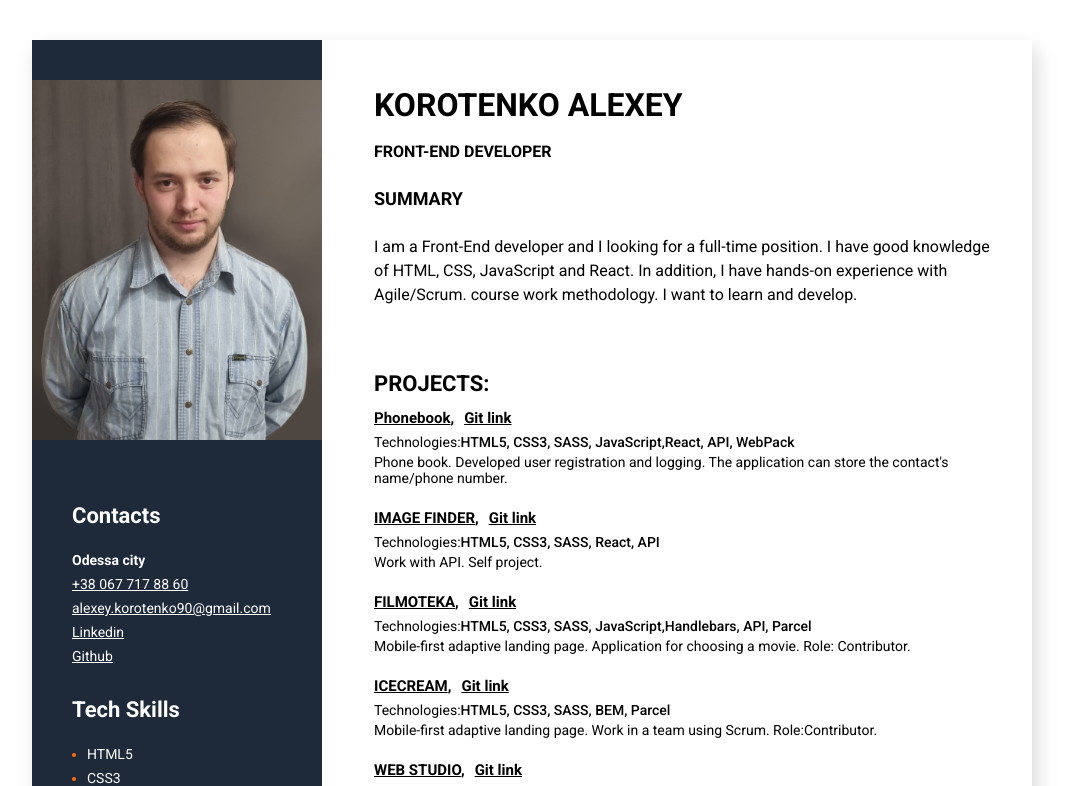
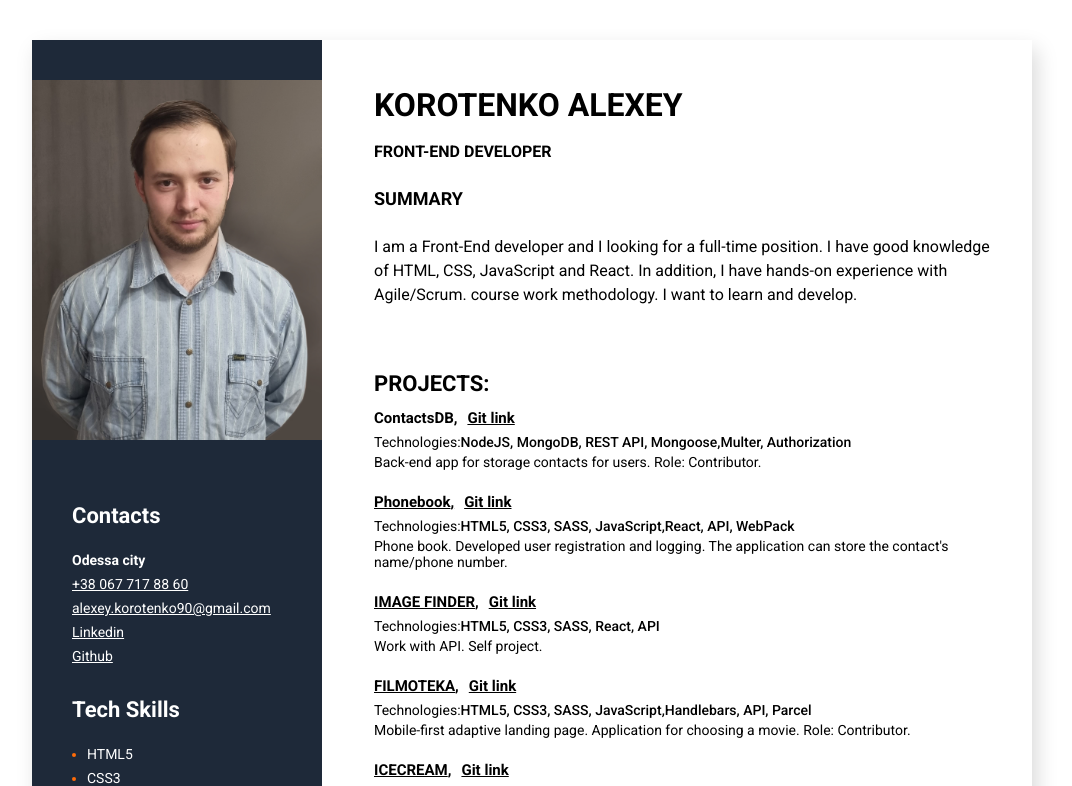
Before and after one commit to ToyEye/resume, a React (Create React App) app: page / in a window 1280 px wide. Shown: the top 786 px of the page, without its empty margins (108-1180 px from the left). Built offline with nearby package versions, Linux system fonts and the light colour scheme.

Commit message:
add project

```diff
--- a/src/Components/Projects/Projects.jsx
+++ b/src/Components/Projects/Projects.jsx
@@ -2,6 +2,13 @@ import React from "react";
 import "./projects.css";
 
 const projectsArra = [
+  {
+    name: "ContactsDB",
+    workLink: null,
+    gitLink: "https://github.com/ToyEye/nodejs-homework-template",
+    technologies: "NodeJS, MongoDB, REST API, Mongoose,Multer, Authorization",
+    about: "Back-end app for storage contacts for users. Role: Contributor.",
+  },
   {
     name: "Phonebook",
     workLink: "https://kav-phonebook.netlify.app",
```
